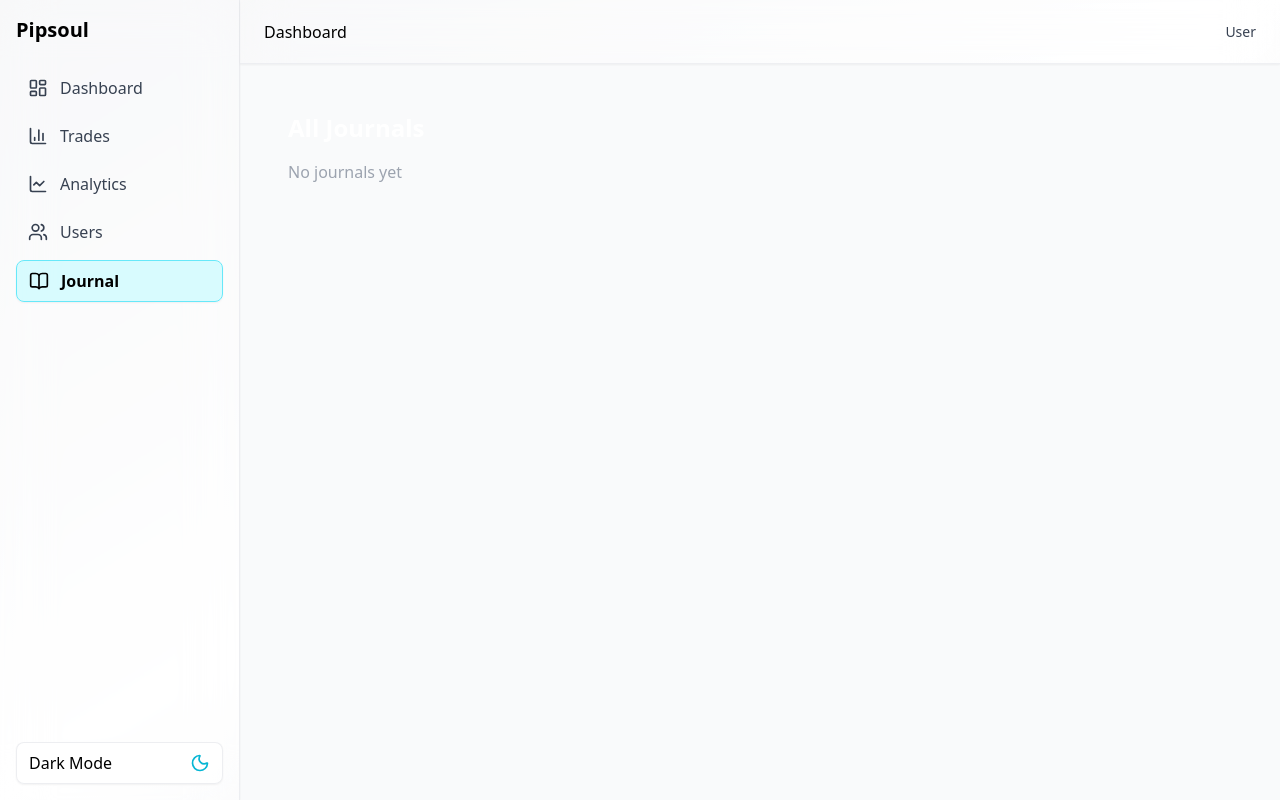
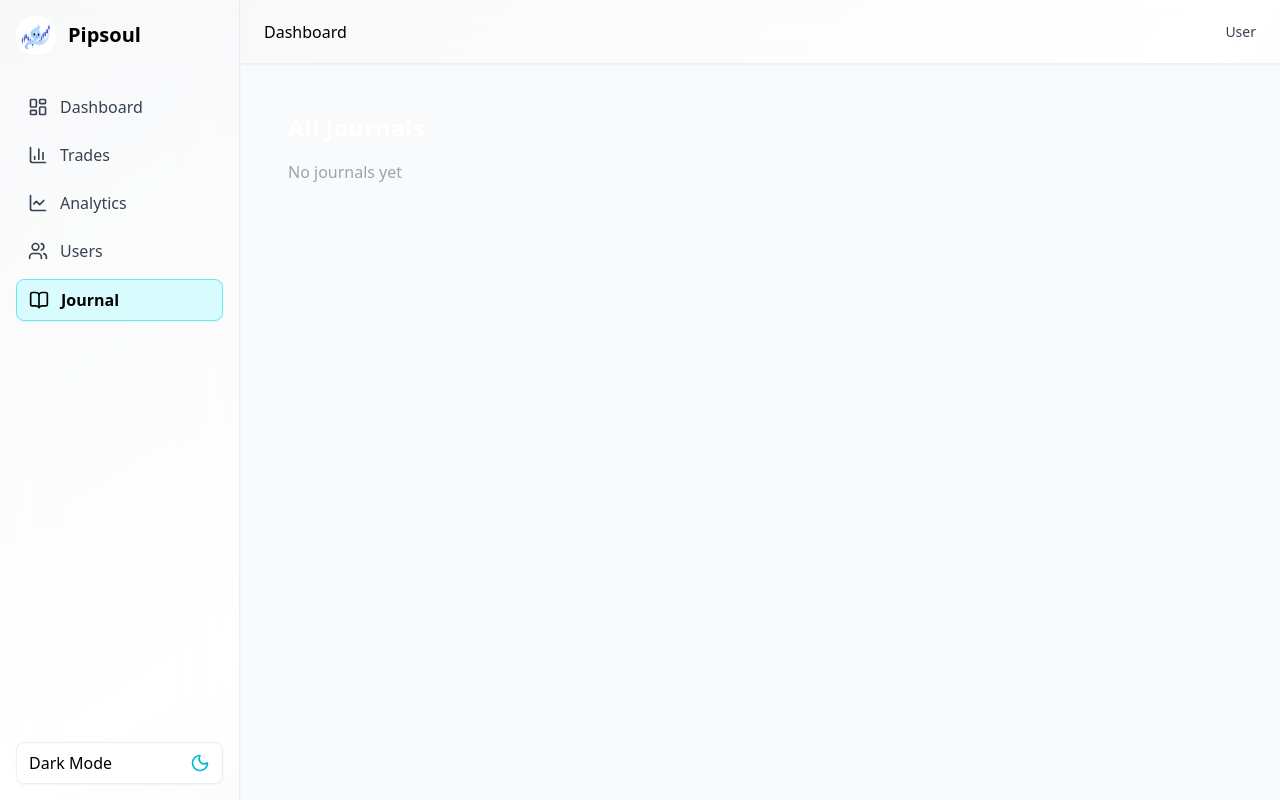
Before and after one commit to MyStack001/pipsoul-dashboard, a Next.js app: page /journal in a window 1280 px wide. Built offline with nearby package versions, Linux system fonts and the light colour scheme.

Commit message:
Added pipsoul logo

```diff
--- a/src/components/layout/Sidebar.tsx
+++ b/src/components/layout/Sidebar.tsx
@@ -11,6 +11,7 @@ import {
   Users,
   BookOpen,
 } from "lucide-react";
+import Image from "next/image";
 
 export default function Sidebar() {
   const pathname = usePathname();
@@ -57,7 +58,19 @@ export default function Sidebar() {
     <div className="w-60 h-screen backdrop-blur-xl bg-white/40 dark:bg-white/5 border-r border-gray-200/70 dark:border-white/10 p-4 flex flex-col text-black dark:text-white shadow-sm">
 
       {/* Logo */}
-      <h2 className="text-xl font-bold mb-6">Pipsoul</h2>
+<div className="flex items-center gap-3 mb-8">
+  <Image
+    src="/Logo.png"
+    alt="Pipsoul Logo"
+    width={40}
+    height={40}
+    priority
+  />
+
+  <h2 className="text-xl font-bold">
+    Pipsoul
+  </h2>
+</div>
 
       {/* Navigation */}
       <nav className="flex flex-col gap-2 mb-6">
```
Also changed, not shown: public/Logo.png (added).
